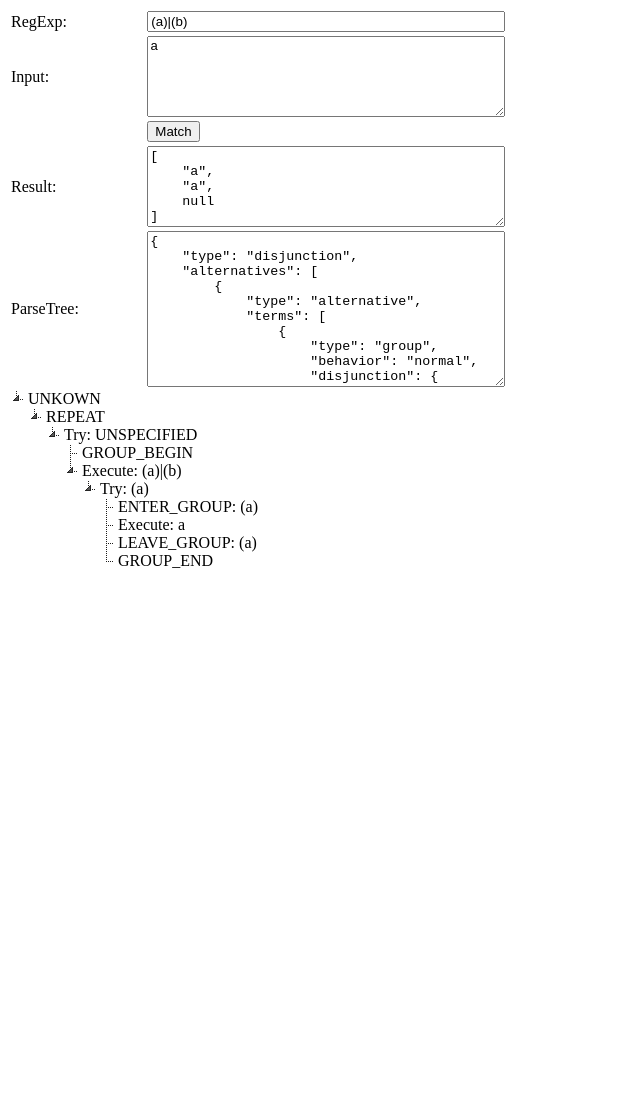
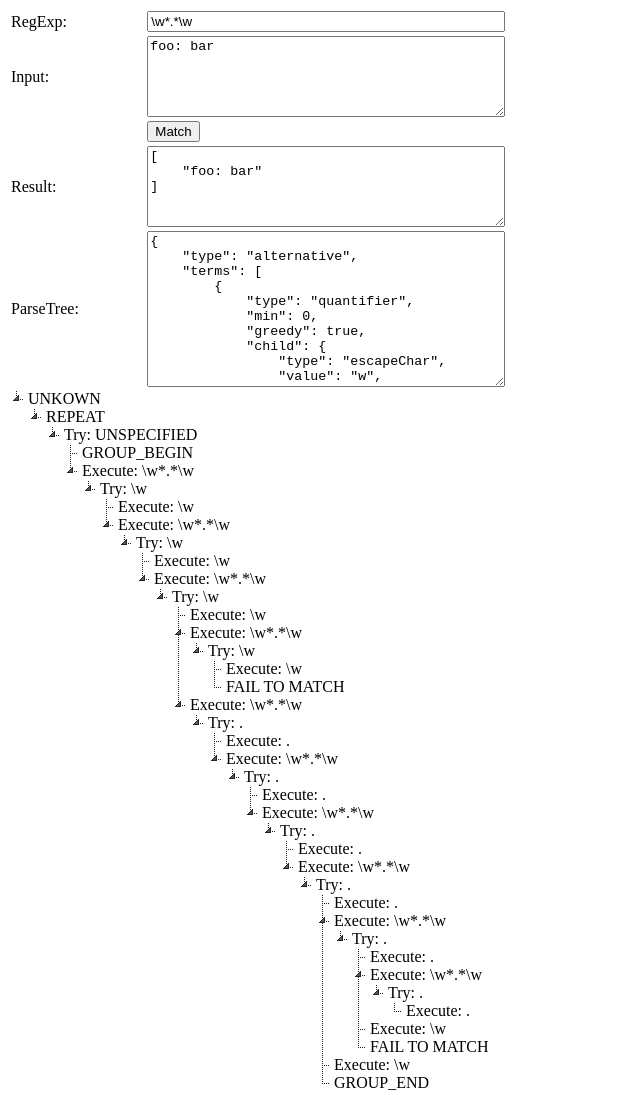
Before and after one commit to jviereck/regexp.js, a plain HTML site: page index.html in a window 1280 px wide. Shown: the whole page, without its empty margins (0-640 px from the left). Before the commit the page ends 800 px from the top, so only its background shows below. Drawn offline with Linux system fonts and the light colour scheme.

Commit message:
Fix issue with reused escapedChars.

```diff
--- a/index.html
+++ b/index.html
@@ -14,10 +14,10 @@
 
 <table width="500px">
     <tr>
-        <td>RegExp:</td><td><input id="regexp" style="width:100%" value="(a)|(b)"></input></td>
+        <td>RegExp:</td><td><input id="regexp" style="width:100%" value="\w*.*\w"></input></td>
     </tr>
     <tr>
-        <td>Input:</td><td><textarea id="area" rows=5 style="width:100%">a</textarea></td>
+        <td>Input:</td><td><textarea id="area" rows=5 style="width:100%">foo: bar</textarea></td>
     </tr>
     </tr>
         <td></td><td><button onclick="matchIt()" >Match</button></td>
--- a/main.js
+++ b/main.js
@@ -1,15 +1,12 @@
 // Whole-script strict mode syntax
 "use strict";
-
-// (\w+).*?(\w+) --- foo: abc
 
 // Cool debugger written in Perl.
 // perl -E "use Regexp::Debugger; 'ababc' =~ / (a|b) b+ c /x"
 
-function Node(type, from, to) {
+function Node(type) {
+    this.id = idCounter++;
     this.type = type;
-    this.from = from;
-    this.to = to;
 }
 
 Node.prototype.patch = function (nextA, nextB) {
@@ -254,19 +251,21 @@ function match(state, node) {
                 } else {
                     // match \in {from, to}
                     if (node.greedy) {
+                        // 15.10.2.5: Greedy - repeat child as many times as possible.
                         res = fork(node.child);
                         if (!res) {
-                            res = fork(node.next);
-                            if (!res) {
-                                return state.fail();
-                            }
+                            res = match(state, node.next);
                         }
                     } else {
+                        // 15.10.2.5: non-greedy - repeat child as less times as possible.
                         res = fork(node.next);
                         if (!res) {
-                            res = fork(node.child);
+                            res = match(state, node.child);
                         }
                     }
+                }
+                if (!res) {
+                    return state.fail();
                 }
                 return res;
 
@@ -292,6 +291,7 @@ function match(state, node) {
                     state.incr();
                     node = node.next;
                 } else {
+                    state.fail();
                     return false;
                 }
                 break;
@@ -523,23 +523,26 @@ function buildWhitespaceLineOrTerminator(negative) {
 }
 
 var escapedChars = {
-    't': buildNodeFromRegStr('\\u0009'),
-    'n': buildNodeFromRegStr('\\u000A'),
-    'v': buildNodeFromRegStr('\\u000B'),
-    'f': buildNodeFromRegStr('\\u000C'),
-    'r': buildNodeFromRegStr('\\u000D'),
-    'd': buildNodeFromRegStr('[0-9]'),
-    'D': buildNodeFromRegStr('[^0-9]'),
-    'w': buildNodeFromRegStr('[A-Za-z0-9_]'),
-    'W': buildNodeFromRegStr('[^A-Za-z0-9_]'),
-    's': buildWhitespaceLineOrTerminator(false),
-    'S': buildWhitespaceLineOrTerminator(true),
-    'b': bBoundary(false),
-    'B': bBoundary(true)
+    // The build functions are wrapped in a function to create a fresh node
+    // for every escapedChar. Otherwise setting the `next` property on a
+    // node used at multiple places fails.
+    't': function() { return buildNodeFromRegStr('\\u0009'); },
+    'n': function() { return buildNodeFromRegStr('\\u000A'); },
+    'v': function() { return buildNodeFromRegStr('\\u000B'); },
+    'f': function() { return buildNodeFromRegStr('\\u000C'); },
+    'r': function() { return buildNodeFromRegStr('\\u000D'); },
+    'd': function() { return buildNodeFromRegStr('[0-9]'); },
+    'D': function() { return buildNodeFromRegStr('[^0-9]'); },
+    'w': function() { return buildNodeFromRegStr('[A-Za-z0-9_]'); },
+    'W': function() { return buildNodeFromRegStr('[^A-Za-z0-9_]'); },
+    's': function() { return buildWhitespaceLineOrTerminator(false); },
+    'S': function() { return buildWhitespaceLineOrTerminator(true); },
+    'b': function() { return bBoundary(false); },
+    'B': function() { return bBoundary(true) }
 }
 function bEscapedChar(value) {  // 15.10.2.12
     if (value in escapedChars) {
-        return escapedChars[value];
+        return escapedChars[value]();
     } else {
         throw new Error('Unkown escaped char: ' + value);
     }
@@ -576,7 +579,6 @@ function bJoin() {
 function bRepeat(greedy, min, max, children) {
     var node = new Node(Node.REPEAT);
 
-    node.id = idCounter++;
     node.greedy = greedy;
     node.min = min;
     node.max = max;
@@ -665,8 +667,11 @@ function runTests() {
     assertEndState(exec('hallo', '\\Blo'), 5, ['lo']);
     assertEndState(exec('hal la', 'l\\B'), 5, ['l']);
 
+    assertEndState(exec('foo: bar', '(\\w+).*?(\\w+)'), 8, ['foo: bar', 'foo', 'bar']);
+
     // Referencing
     assertEndState(exec('abab', 'a(.)a\\1'), 4, ['abab', 'b']);
+
 
 }
 
@@ -783,6 +788,8 @@ function walk(node, inCharacterClass) {
                 }
                 res = bGroup(res, idx, endIdx);
             }
+
+            res[1].parseEntry = node;
             break;
 
         case 'characterClass':
@@ -825,9 +832,6 @@ function walk(node, inCharacterClass) {
             throw new Error('Unsupported node type: ' + node.type);
     }
     res[0].parseEntry = node;
-    if (res[1].type === Node.GROUP_END) {
-        res[1].parseEntry = node;
-    }
     return res;
 }
 
@@ -836,6 +840,7 @@ function exec(matchStr, regExpStr) {
 
     var parseTree = parse(regExpStr);
 
+    idCounter = 0;
     groupCounter = 1;
     var nodes = bGroup(walk(parseTree), 0, parseTree.lastMatchIdx);
 
@@ -862,7 +867,7 @@ function assertEndState(endState, lastIdx, matches) {
     }
 
     function pass() {
-        console.log('PASSED TEST');
+        // console.log('PASSED TEST');
     }
 
     if (endState) {
```
